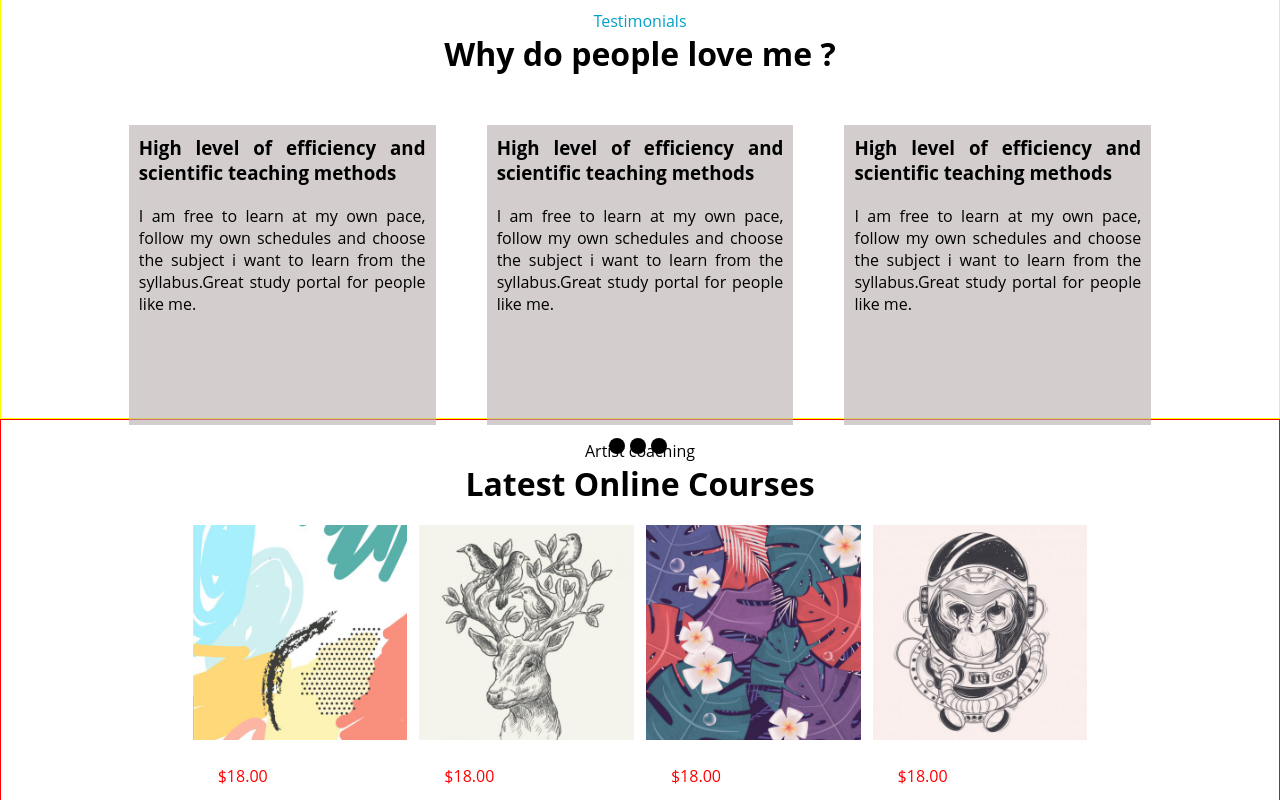
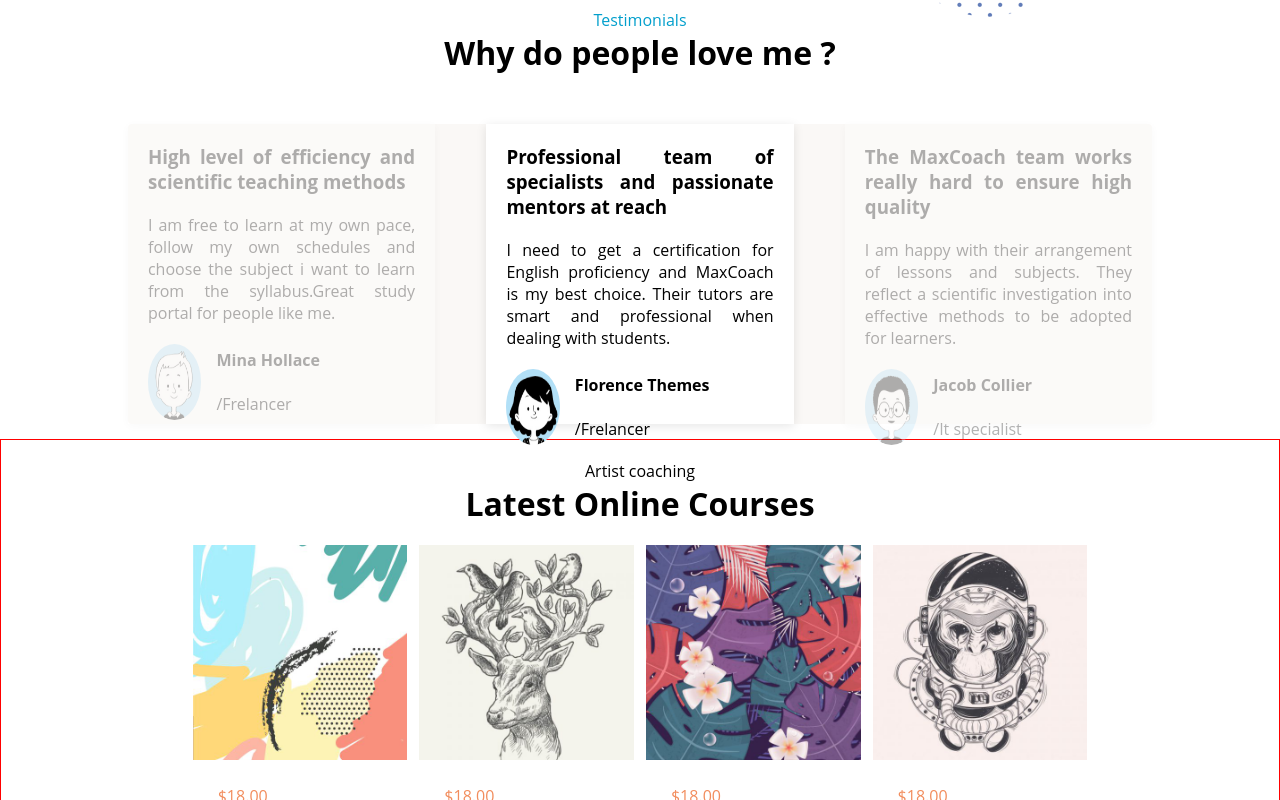
Before and after one commit to ManuelAvanzi/proj-html-vuejs, a Vue app: page / in a window 1280 px wide. Shown: the part 2140-2940 px from the top of the page. Built offline with nearby package versions, Linux system fonts and the light colour scheme.

Commit message:
slider styling scss

```diff
--- a/src/components/MainD.vue
+++ b/src/components/MainD.vue
@@ -155,7 +155,7 @@ export default {
                 padding:20px;
                 margin-bottom:20px;
                 .price{
-                    color:red;
+                    color:#f28d5d;
 
                 }
                 h3{
--- a/src/components/mainC.vue
+++ b/src/components/mainC.vue
@@ -18,24 +18,42 @@
             <div class="left">
                 <h3>High level of efficiency and scientific teaching methods</h3>
                  <span>I am free to learn at my own pace, follow my own schedules and choose the subject i want to learn from the syllabus.Great study portal for people like me.</span>
+                 <div class="person-box">
+                     <img src="../assets/images/artist-testimonial-avatar-02.jpg" alt="">
+                     <div class="person-info">
+                         <h4>Mina Hollace</h4><br>
+                         <span class="job">/Frelancer</span>
+                     </div>
+
+                 </div>
             </div>
             <div class="middle">
-                <h3>High level of efficiency and scientific teaching methods</h3>
-                 <span>I am free to learn at my own pace, follow my own schedules and choose the subject i want to learn from the syllabus.Great study portal for people like me.</span>
+                <h3>Professional team of specialists and passionate mentors at reach</h3>
+                <span>I need to get a certification for English proficiency and MaxCoach is my best choice. Their tutors are smart and professional when dealing with students.	</span>
+                <div class="person-box">
+                     <img src="../assets/images/artist-testimonial-avatar-04.jpg" alt="">
+                     <div class="person-info">
+                         <h4>Florence Themes</h4><br>
+                         <span class="job">/Frelancer</span>
+                     </div>
+
+                 </div>
             </div>
             <div class="right">
-                <h3>High level of efficiency and scientific teaching methods</h3>
-                 <span>I am free to learn at my own pace, follow my own schedules and choose the subject i want to learn from the syllabus.Great study portal for people like me.</span>
+                <h3>The MaxCoach team works really hard to ensure high quality</h3>
+                 <span>I am happy with their arrangement of lessons and subjects. They reflect a scientific  investigation into effective methods to be adopted for learners.</span>
+                <div class="person-box">
+                     <img src="../assets/images/artist-testimonial-avatar-01.jpg" alt="">
+                     <div class="person-info">
+                         <h4>Jacob Collier</h4><br>
+                         <span class="job">/It specialist</span>
+                     </div>
+
+                 </div>
             </div>
         </div>
 
-        <div class="navigator">
-            <ul>
-                <li><i class="fas fa-circle"></i></li>
-                <li><i class="fas fa-circle"></i></li>
-                <li><i class="fas fa-circle"></i></li>
-            </ul>
-        </div>
+
     </div>
 </template>
 
@@ -47,93 +65,6 @@ export default {
 
 <style lang="scss" scoped>
 @import '@/style/variables.scss';
+@import '@/style/mainC.scss';
 
-
-.section-container{
-    position:relative;
-    height: 850px;
-    border:1px solid yellow;
-    .dots{
-            position:absolute;
-            top:250px;
-            left:70%;
-            z-index: -1;
-
-        }
-    .points{
-        position:absolute;
-        width:110px;
-        left:20%;
-        z-index: -1;
-
-    }
-
-    .youtube-section{
-
-
-
-        margin:20px auto;
-
-        width: 54%;
-        height: 370px;
-        background-image: url('../assets/images/artist-video-poster.jpg');
-        background-size: contain;
-        display: flex;
-        justify-content: center;
-        align-items: center;
-        z-index: 1234;
-
-        img{
-            width: 70px;
-        }
-
-    }
-
-    .center-text{
-
-        margin:50px auto;
-        text-align: center;
-        .testimonials{
-            color:$cerulean;
-        }
-    }
-    .slider-section{
-        width: 80%;
-        height: 300px;
-
-        margin:0 auto;
-
-        display: flex;
-        justify-content: space-between;
-
-        .left,.middle,.right{
-
-            width: 30%;
-            background-color: rgba(187, 178, 178, 0.644);
-
-            text-align: justify;
-            padding:10px;
-            h3{
-                margin-bottom:20px;
-            }
-
-        }
-    }
-    .navigator{
-        margin:10px auto;
-
-        width: 200px;
-
-        ul{
-            display: flex;
-            justify-content: center;
-            li{
-                margin-right:5px;
-                list-style: none;
-                cursor: pointer;
-            }
-
-        }
-    }
-}
 </style>
--- /dev/null
+++ b/src/style/mainC.scss
@@ -0,0 +1,92 @@
+
+.section-container{
+    position:relative;
+    height: 850px;
+
+
+    .dots{
+            position:absolute;
+            top:250px;
+            left:70%;
+            z-index: -1;
+
+        }
+    .points{
+        position:absolute;
+        width:110px;
+        left:20%;
+        z-index: -1;
+
+    }
+
+    .youtube-section{
+
+
+        margin:20px auto;
+
+        width: 54%;
+        height: 370px;
+        background-image: url('../assets/images/artist-video-poster.jpg');
+        background-size: contain;
+        display: flex;
+        justify-content: center;
+        align-items: center;
+        z-index: 1234;
+
+        img{
+            width: 70px;
+        }
+
+    }
+
+    .center-text{
+
+        margin:50px auto;
+        text-align: center;
+
+        .testimonials{
+            color:$cerulean;
+        }
+    }
+    .slider-section{
+        width: 80%;
+        height: 300px;
+        border-radius:4px;
+        margin:0 auto;
+
+        display: flex;
+        justify-content: space-between;
+        background-color: #faf8f6;
+
+        .left,.middle,.right{
+
+            width: 30%;
+            background-color: white;
+
+            text-align: justify;
+            padding:20px;
+             box-shadow: 0 2px 10px rgb(0 0 0 / 0.1);
+            h3{
+                margin-bottom:20px;
+            }
+            .person-box{
+
+                display: flex;
+                margin-top:20px;
+                img{
+                    width:20%;
+                    border-radius:50%;
+
+                }
+                .person-info{
+                    margin-left:10px;
+                    padding:5px;
+                }
+            }
+
+        }
+        .left,.right{
+            opacity: 0.3;
+        }
+    }
+}
```
